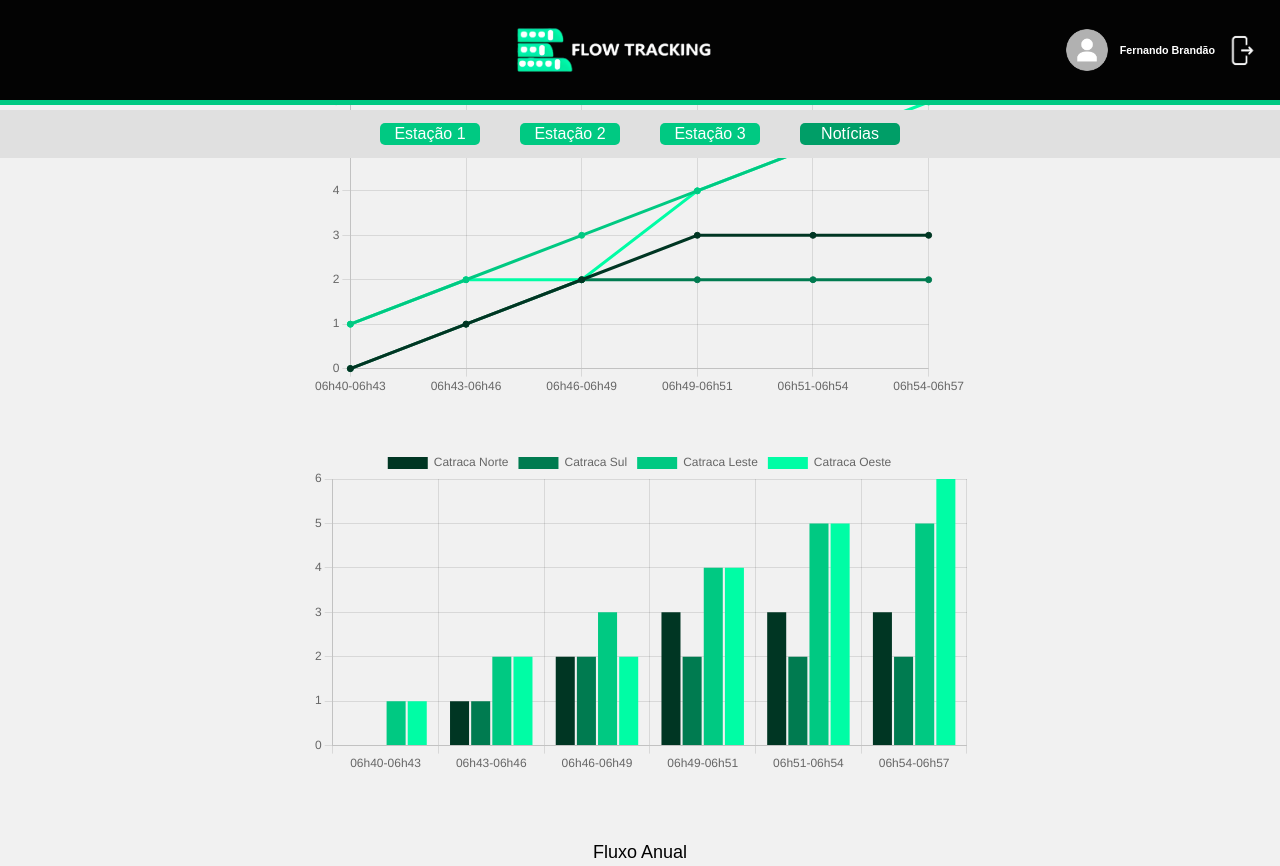
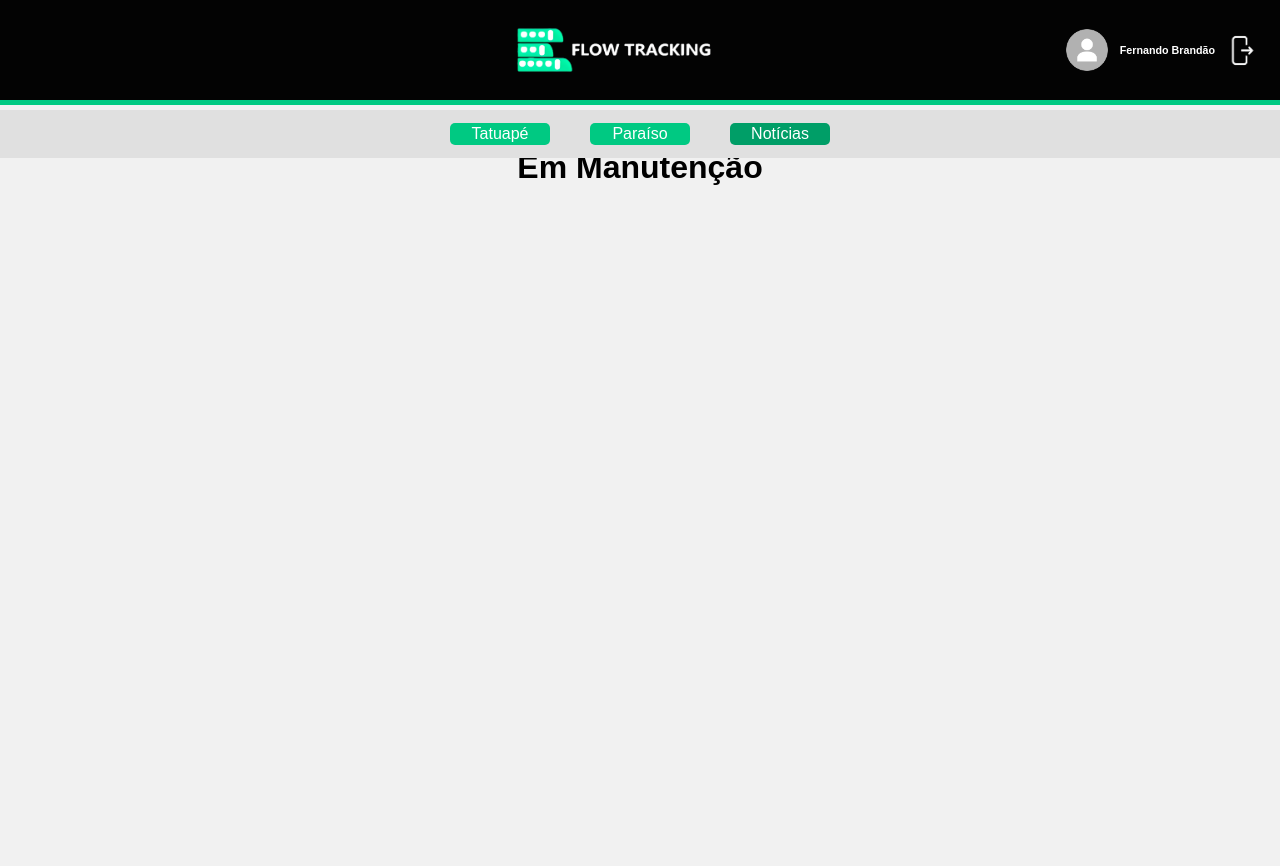
Before and after one commit to Grupo9-1ADSA-FlowTracking/FlowPerAd, a plain HTML site: page projeto.sprint_2/project.site/dashboard_news.html in a window 1280 px wide. Shown: the top 866 px of the page. Drawn offline with nearby package versions, Linux system fonts and the light colour scheme.

Commit message:
Site Pronto

```diff
--- a/projeto.sprint_2/project.site/css/estilo.css
+++ b/projeto.sprint_2/project.site/css/estilo.css
@@ -174,12 +174,15 @@ header .container .navbar {
   border-radius: 30px;
   text-decoration: none;
   padding: 20px;
+  font-weight: bolder;
+  color: black;
 }
 
 .banner_button:hover {
   width: 130px;
   transition: 0.5s;
   background-color: #00c982;
+  color: black;
   cursor: pointer;
 }
 
@@ -263,7 +266,8 @@ header .container .navbar {
 
 .div_integrantes {
   padding-top: 60px;
-  background-color: #00c982;
+  background-size: cover;
+  background-image: url(../imagens/all/banner3.jpg);
   display: flex;
   flex-direction: column;
   height: 500px;
@@ -343,15 +347,17 @@ header .container .navbar {
 /* Simulador Financeiro */
 
 .div_simulacao {
+  border-top: 4px solid #009e67;
   background-size: cover;
   background-image: url(../imagens/all/banner2.jpg);
   padding-top: 70px;
   display: flex;
   flex-direction: column;
   align-items: center;
-  height: 80vh;
+  height: 450px;
   padding: 65px;
   color: white;
+  text-align: center;
 }
 
 .div_simulacao_container {
@@ -368,12 +374,12 @@ header .container .navbar {
 
 .div_simulacao p {
   color: white;
-  text-align: justify;
+  text-align: center;
 }
 
 .div_simulacao .button_simulacao {
-  background-color: #00e494;
-  color: #000000;
+  background-color: #111111;
+  color: white;
   width: 100px;
   display: flex;
   justify-content: center;
@@ -387,8 +393,11 @@ header .container .navbar {
 .div_simulacao .button_simulacao:hover {
   width: 130px;
   transition: 0.5s;
-  background-color: #00c982;
   cursor: pointer;
+}
+
+.simulator_img {
+  width: 100px;
 }
 
 /* Fale Conosco */
@@ -470,7 +479,6 @@ header .container .navbar {
 
 #hub {
   margin-top: 10px;
-  color: #00c982;
   display: flex;
   justify-content: center;
   align-items: center;
@@ -966,7 +974,7 @@ header .container .navbar {
 
 .flow_box {
   margin-top: 10%;
-  height: 1800px;
+  height: 2000px;
   width: 100%;
   display: flex;
   flex-direction: column;
--- a/projeto.sprint_2/project.site/dashboard_news.html
+++ b/projeto.sprint_2/project.site/dashboard_news.html
@@ -23,40 +23,12 @@
       </div>
     </div>
     <div class="sub_menu">
-      <a class="sub_menu_station" href="dashboard_station1.html"> Estação 1 </a>
-      <a class="sub_menu_station" href="dashboard_station2.html"> Estação 2 </a>
-      <a class="sub_menu_station" href="dashboard_station3.html"> Estação 3 </a>
-      <a class="sub_menu_station_news" href="dashboard_news"> Notícias </a>
+      <a class="sub_menu_station" href="dashboard_station1.html"> Tatuapé </a>
+      <a class="sub_menu_station" href="dashboard_station2.html"> Paraíso </a>
+      <a class="sub_menu_station_news" href="dashboard_news.html"> Notícias </a>
     </div>
     <div class="flow_box">
-      <div class="flow_container">
-        <img src="imagens/all/jcdecaux.png" class="logo_flow_box" />
-        <h3>Estação 1</h3>
-        <p>Últimos 17 Minutos</p>
-        <div class="graphs_box">
-          <div class="div_graph">
-            <canvas id="myChart1"></canvas>
-          </div>
-          <div class="div_graph">
-            <canvas id="myChart2"></canvas>
-          </div>
-        </div>
-        <p>Fluxo Anual</p>
-        <div class="graphs_box">
-          <div class="div_graph">
-            <canvas id="myChart3"></canvas>
-          </div>
-          <div class="div_graph">
-            <canvas id="myChart4"></canvas>
-          </div>
-        </div>
-        <p>Maior Relevância Semanal</p>
-        <div class="graphs_box_rel">
-          <div class="div_graph">
-            <canvas id="myChart5"></canvas>
-          </div>
-        </div>
-      </div>
+      <h1>Em Manutenção</h1>
     </div>
     <div class="footer">
       <div class="footer_logo">
@@ -90,26 +62,26 @@
       datasets: [
         {
           label: "Catraca Norte",
-          backgroundColor: "#003623",
-          borderColor: "#003623",
+          backgroundColor: "#00FC62",
+          borderColor: "#00FC62",
           data: [0, 1, 2, 3, 3, 3],
         },
         {
           label: "Catraca Sul",
-          backgroundColor: "#007B50",
-          borderColor: "#007B50",
+          backgroundColor: "#696506",
+          borderColor: "#696506",
           data: [0, 1, 2, 2, 2, 2],
         },
         {
           label: "Catraca Leste",
-          backgroundColor: "#00C982",
-          borderColor: "#00C982",
+          backgroundColor: "#009C00",
+          borderColor: "#009C00",
           data: [1, 2, 3, 4, 5, 5],
         },
         {
           label: "Catraca Oeste",
-          backgroundColor: "#00FDA5",
-          borderColor: "#00FDA5",
+          backgroundColor: "#000000",
+          borderColor: "#000000",
           data: [1, 2, 2, 4, 5, 6],
         },
       ],
@@ -137,26 +109,26 @@
       datasets: [
         {
           label: "Catraca Norte",
-          backgroundColor: "#003623",
-          borderColor: "#003623",
+          backgroundColor: "#00FC62",
+          borderColor: "#00FC62",
           data: [0, 1, 2, 3, 3, 3],
         },
         {
           label: "Catraca Sul",
-          backgroundColor: "#007B50",
-          borderColor: "#007B50",
+          backgroundColor: "#696506",
+          borderColor: "#696506",
           data: [0, 1, 2, 2, 2, 2],
         },
         {
           label: "Catraca Leste",
-          backgroundColor: "#00C982",
-          borderColor: "#00C982",
+          backgroundColor: "#009C00",
+          borderColor: "#009C00",
           data: [1, 2, 3, 4, 5, 5],
         },
         {
           label: "Catraca Oeste",
-          backgroundColor: "#00FDA5",
-          borderColor: "#00FDA5",
+          backgroundColor: "#000000",
+          borderColor: "#000000",
           data: [1, 2, 2, 4, 5, 6],
         },
       ],
@@ -190,43 +162,39 @@
       datasets: [
         {
           label: "Catraca Norte",
-          backgroundColor: "#003623",
-          borderColor: "#003623",
+          backgroundColor: "#00FC62",
+          borderColor: "#00FC62",
           data: [
             687560, 345736, 456657, 846643, 756743, 657953, 786363, 657633,
             786365, 876335, 957837, 869738,
           ],
-          tension: 0.4,
         },
         {
           label: "Catraca Sul",
-          backgroundColor: "#007B50",
-          borderColor: "#007B50",
+          backgroundColor: "#696506",
+          borderColor: "#696506",
           data: [
             547560, 455736, 566657, 956643, 876743, 845953, 856363, 757633,
             865365, 634335, 757837, 769738,
           ],
-          tension: 0.4,
         },
         {
           label: "Catraca Leste",
-          backgroundColor: "#00C982",
-          borderColor: "#00C982",
+          backgroundColor: "#009C00",
+          borderColor: "#009C00",
           data: [
             457560, 545736, 656657, 866643, 972743, 758953, 986363, 657633,
             1015365, 719335, 834837, 719738,
           ],
-          tension: 0.4,
         },
         {
           label: "Catraca Oeste",
-          backgroundColor: "#00FDA5",
-          borderColor: "#00FDA5",
+          backgroundColor: "#000000",
+          borderColor: "#000000",
           data: [
             564560, 546736, 736657, 847643, 756743, 745953, 657363, 856633,
             994865, 824335, 785837, 694738,
           ],
-          tension: 0.4,
         },
       ],
     };
@@ -246,29 +214,29 @@
       datasets: [
         {
           label: "Catraca Norte",
-          backgroundColor: "#003623",
-          borderColor: "#003623",
+          backgroundColor: "#00FC62",
+          borderColor: "#00FC62",
           data: [8685563],
           tension: 0.4,
         },
         {
           label: "Catraca Sul",
-          backgroundColor: "#007B50",
-          borderColor: "#007B50",
+          backgroundColor: "#696506",
+          borderColor: "#696506",
           data: [8890563],
           tension: 0.4,
         },
         {
           label: "Catraca Leste",
-          backgroundColor: "#00C982",
-          borderColor: "#00C982",
+          backgroundColor: "#009C00",
+          borderColor: "#009C00",
           data: [9191563],
           tension: 0.4,
         },
         {
           label: "Catraca Oeste",
-          backgroundColor: "#00FDA5",
-          borderColor: "#00FDA5",
+          backgroundColor: "#000000",
+          borderColor: "#000000",
           data: [9012063],
           tension: 0.4,
         },
@@ -294,7 +262,7 @@
         {
           label: "My First Dataset",
           data: [3, 2, 5, 6],
-          backgroundColor: ["#003623", "#007B50", "#00C982", "#00FDA5"],
+          backgroundColor: ["#00FC62", "#696506", "#009C00", "#000000"],
           hoverOffset: 4,
         },
       ],
```
Also changed, not shown: projeto.sprint_2/project.site/cadastro.html (+3 -3 lines), projeto.sprint_2/project.site/index.html (+36 -14 lines), projeto.sprint_2/project.site/imagens/all/aly.png (added), projeto.sprint_2/project.site/imagens/all/banner2.jpg, projeto.sprint_2/project.site/imagens/all/banner3.jpg (added), projeto.sprint_2/project.site/imagens/all/banner3.png (added), projeto.sprint_2/project.site/imagens/all/business_icon.png (added), projeto.sprint_2/project.site/imagens/all/bussines_icon.jpg (added), projeto.sprint_2/project.site/imagens/all/math.png (added), projeto.sprint_2/project.site/imagens/all/miguel.png (added), projeto.sprint_2/project.site/imagens/all/vini.png (added).
